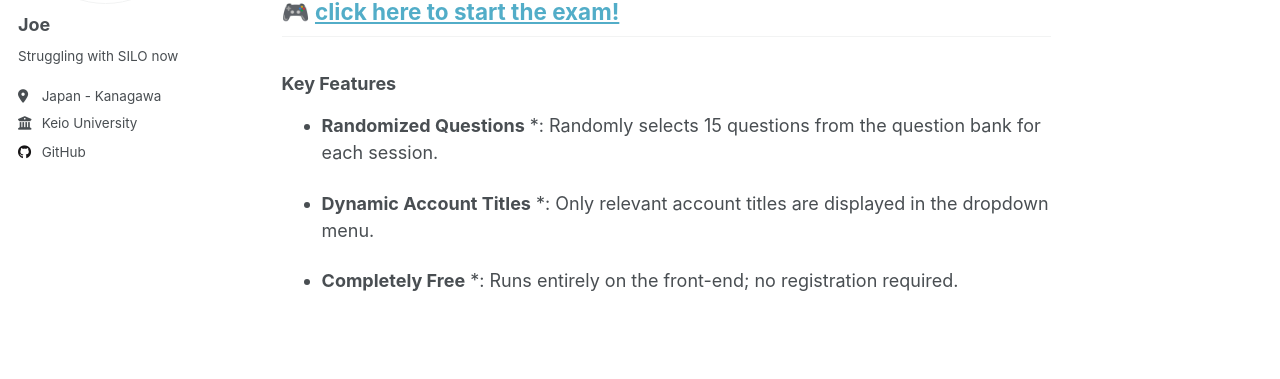
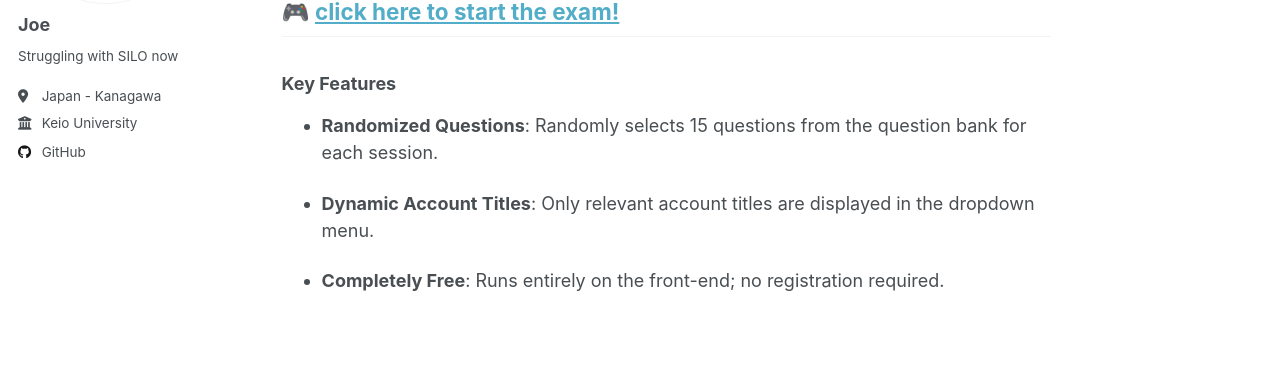
Before and after one commit to Joe-Xuu/joe-xuu.github.io, a Jekyll site: the page built from _portfolio/boki-app.md, in a window 1280 px wide and 1252 px high. Shown: the part 270-649 px from the top of the window. Built offline with Jekyll 4.4.1, drawn with Linux system fonts in a browser that asks for light colours.

Commit message:
Remove extra spaces in feature descriptions

```diff
--- a/_portfolio/boki-app.md
+++ b/_portfolio/boki-app.md
@@ -9,8 +9,8 @@ This is a 日商簿記3級 模擬試験 Web App, you can take free web test!
 ## 🎮 [click here to start the exam!](/boki/)
 
 ### Key Features
-* **Randomized Questions** *: Randomly selects 15 questions from the question bank for each session.
+* **Randomized Questions**: Randomly selects 15 questions from the question bank for each session.
 
-* **Dynamic Account Titles** *: Only relevant account titles are displayed in the dropdown menu.
+* **Dynamic Account Titles**: Only relevant account titles are displayed in the dropdown menu.
 
-* **Completely Free** *: Runs entirely on the front-end; no registration required.
+* **Completely Free**: Runs entirely on the front-end; no registration required.
```
